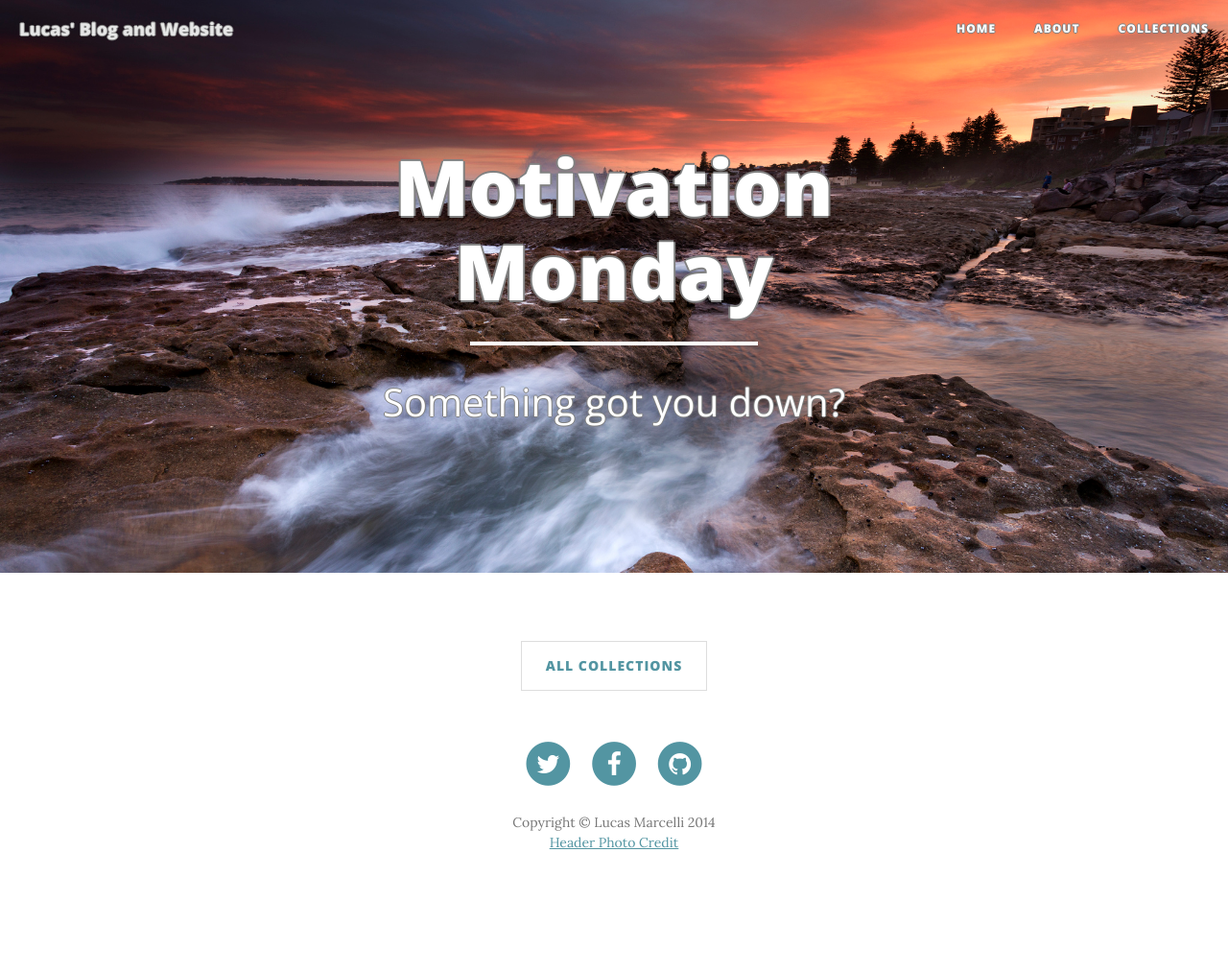
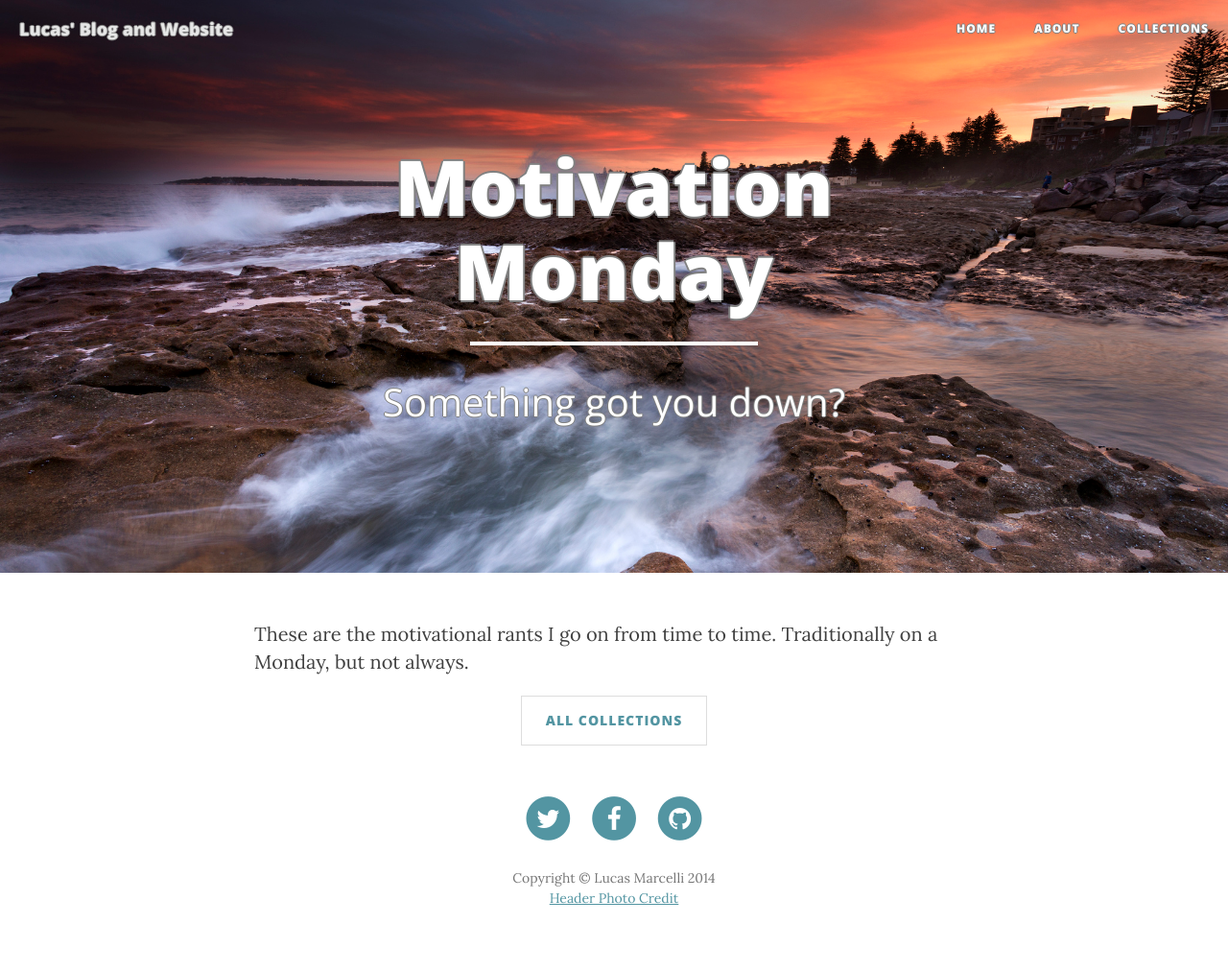
Before and after one commit to lucasm39/marcellisite, a Jekyll site: the page built from motivation.html, in a window 1280 px wide. Shown: the whole page at 96% size. Built offline with Jekyll 4.4.1, drawn with Linux system fonts in a browser that asks for light colours; nearby versions of some CDN libraries; before the commit the page ends 954 px from its top, so only the background shows below that.

Commit message:
New post and some more upgrades to collections.

```diff
--- a/_includes/generate-list.html
+++ b/_includes/generate-list.html
@@ -10,6 +10,11 @@
 		        	{% if page.blurb %}
 		        		<h5>
 		            		{{ page.blurb }}
+		            		{% if page.count == "1" %}
+		            			({{ page.count }} Post)
+		            		{% else %}
+		            			({{ page.count }} Posts)
+		            		{% endif %}
 		        		</h5>
 		        	{% endif %}
 		    		</a>
--- a/_layouts/page.html
+++ b/_layouts/page.html
@@ -21,6 +21,12 @@ layout: default
 <div class="container">
 	<div class="row">
 		<div class="col-lg-8 col-lg-offset-2 col-md-10 col-md-offset-1">
+            {% if page.iscollection %}
+                {% if page.blurb %}
+                    {{ page.blurb }}
+                {% endif %}
+                {% include collection-gen.html %}
+            {% endif %}
 			{{ content }}
 		</div>
 	</div>
--- a/_layouts/post.html
+++ b/_layouts/post.html
@@ -44,7 +44,7 @@ layout: default
                 <div class="post-end">
                     <p> Posted by {{ page.author }} on {{ page.date | date: "%B %-d, %Y" }} <br>
                      {{ page.author }} is a {{ page.schoolyear }} year {{ page.schooltype }} at {{ page.school }} studying Computing.<br>
-                     {{ page.title }} is part of the <a href="{{ page.collection-url }}">{{ page.collection }}</a> collection. </p>
+                     This post is part of the <a href="{{ page.collection-url }}">{{ page.collection }}</a> collection. </p>
                 </div>
             </div>
         </div>
--- a/motivation.html
+++ b/motivation.html
@@ -7,6 +7,5 @@ tag: motivation
 credit: "https://www.flickr.com/photos/gemmastiles/"
 iscollection: "yes"
 blurb: "These are the motivational rants I go on from time to time. Traditionally on a Monday, but not always."
+count: "1"
 ---
-
-{% include collection_gen.html %}
--- a/nonsense.html
+++ b/nonsense.html
@@ -7,6 +7,5 @@ tag: nonsense
 credit: "https://www.flickr.com/photos/eflon/"
 iscollection: "yes"
 blurb: "These posts don't really fit into any other collection neatly, so they sit here sad."
+count: "2"
 ---
-
-{% include collection_gen.html  %}
--- a/rage.html
+++ b/rage.html
@@ -7,6 +7,5 @@ tag: rage
 credit: "https://www.flickr.com/photos/amymctigue/"
 iscollection: "yes"
 blurb: "Things that make me upset and go on rants. It's nice having a place to vent."
+count: "1"
 ---
-
-{% include collection_gen.html  %}
```
Also changed, not shown: _posts/November 2014/25-11-2014-life.markdown (added, +31 -0 lines), _includes/collection-gen.html (renamed from _includes/collection_gen.html), img/headers/oh.jpg (added), 1 other file.
